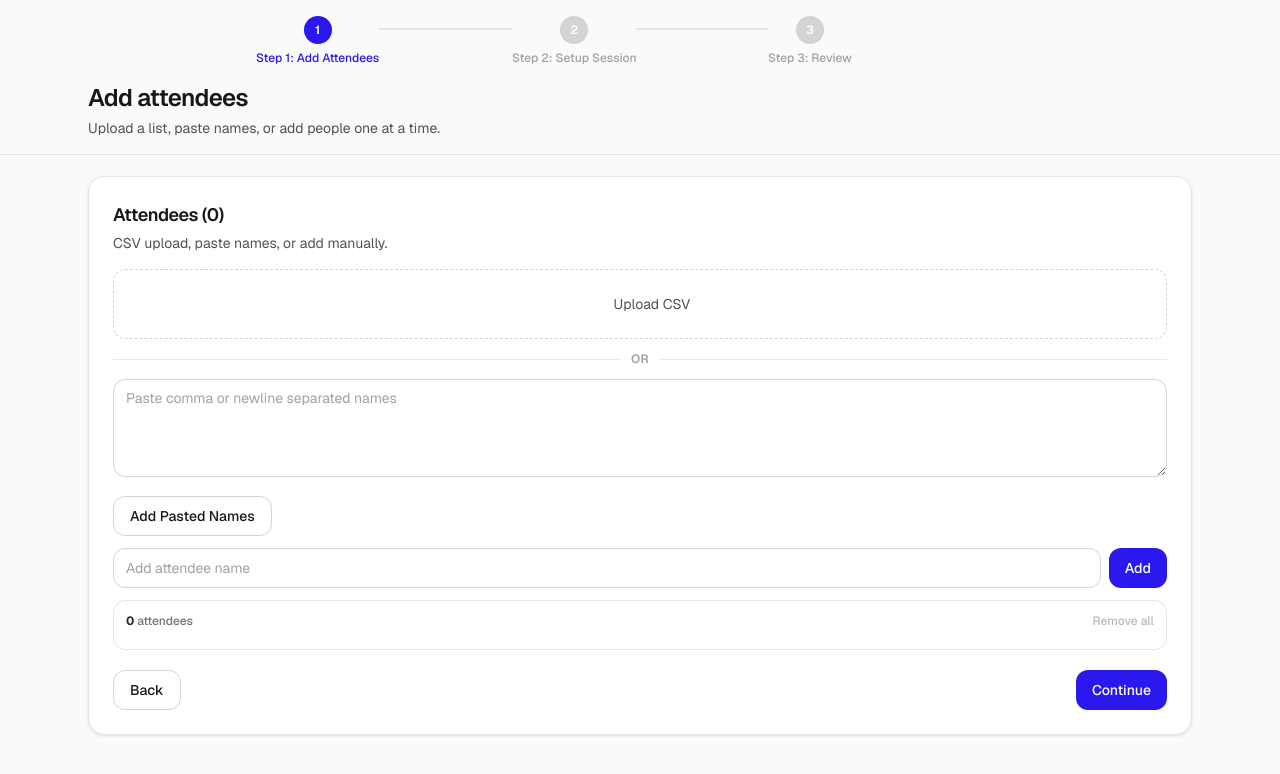
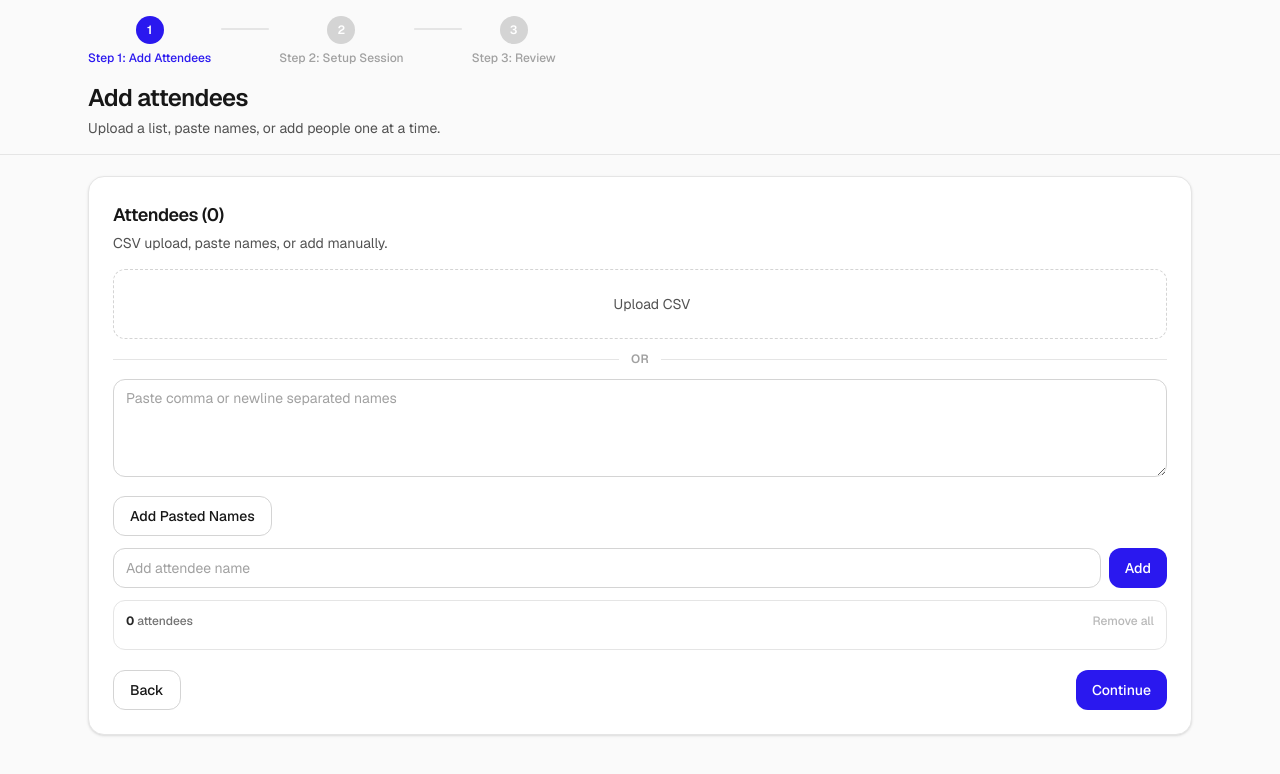
Before and after one commit to soorajnair19/TableFlow, a Next.js app: page /attendees in a window 1280 px wide. Shown: the top 774 px of the page. Built offline with nearby package versions, Linux system fonts and the light colour scheme; some icons are missing.

Commit message:
made stepper states better

```diff
--- a/app/attendees/page.tsx
+++ b/app/attendees/page.tsx
@@ -5,7 +5,11 @@ import { AppShell, Container, StepHeader } from "@/components/ui";
 import { useSessionStore } from "@/store/session";
 
 export default function AttendeesPage() {
+  const config = useSessionStore((s) => s.config);
+  const setupAttendees = useSessionStore((s) => s.setupAttendees);
   const hasPlan = useSessionStore((s) => Boolean(s.plan));
+  const hasAttendees = setupAttendees.length > 0 || (config?.attendees?.length ?? 0) > 0;
+  const step2State = hasPlan ? "completed" : hasAttendees ? "available" : "disabled";
 
   return (
     <AppShell>
@@ -15,7 +19,7 @@ export default function AttendeesPage() {
         subtitle="Upload a list, paste names, or add people one at a time."
         stepperItems={[
           { label: "Step 1: Add Attendees", href: "/attendees", state: "current" },
-          { label: "Step 2: Setup Session", href: "/session", state: "disabled" },
+          { label: "Step 2: Setup Session", href: "/session", state: step2State },
           { label: "Step 3: Review", href: "/plan", state: hasPlan ? "completed" : "disabled" },
         ]}
       />
--- a/components/ui.tsx
+++ b/components/ui.tsx
@@ -23,19 +23,17 @@ export function StepHeader({
   stepperItems?: Array<{
     label: string;
     href: string;
-    state: "completed" | "current" | "disabled";
+    state: "completed" | "current" | "available" | "disabled";
   }>;
 }) {
-  const currentStepIndex = stepperItems?.findIndex((item) => item.state === "current") ?? -1;
-
   return (
     <header className="fixed inset-x-0 top-0 z-40 border-b border-neutral-200 bg-neutral-50/95 backdrop-blur">
       <div className={cn(PAGE_INNER, "py-4")}>
         {stepperItems?.length ? (
-          <nav className="mb-4 flex justify-center">
-            <ol className="flex w-full max-w-3xl items-center">
+          <nav className="mb-4 w-full" aria-label="Progress">
+            <ol className="flex w-full list-none flex-row flex-wrap items-start gap-y-2 p-0">
               {stepperItems.map((item, idx) => {
-                const isDoneConnection = idx > 0 && currentStepIndex >= idx;
+                const isDoneConnection = item.state === "completed";
                 const node = (
                   <span className="inline-flex flex-col items-center gap-1.5 text-center">
                     <span
@@ -43,6 +41,8 @@ export function StepHeader({
                         "inline-flex size-7 items-center justify-center rounded-full text-xs font-semibold",
                         item.state === "completed" && "bg-green-600 text-white",
                         item.state === "current" && "bg-[#2A18EF] text-white",
+                        item.state === "available" &&
+                          "border-2 border-neutral-300 bg-white text-neutral-800 shadow-sm",
                         item.state === "disabled" && "bg-neutral-300 text-white"
                       )}
                     >
@@ -53,6 +53,7 @@ export function StepHeader({
                         "text-xs font-medium",
                         item.state === "current" && "text-[#2A18EF]",
                         item.state === "completed" && "text-neutral-700",
+                        item.state === "available" && "text-neutral-700",
                         item.state === "disabled" && "text-neutral-400"
                       )}
                     >
@@ -62,18 +63,19 @@ export function StepHeader({
                 );
 
                 return (
-                  <li key={item.href} className="flex flex-1 items-start">
-                    <div className="flex flex-1 items-start">
+                  <li key={item.href} className="flex items-start">
+                    <div className="shrink-0">
                       {item.state === "disabled" ? node : <Link href={item.href}>{node}</Link>}
+                    </div>
                     {idx < stepperItems.length - 1 ? (
                       <span
+                        aria-hidden
                         className={cn(
-                            "mt-3 h-0.5 flex-1 rounded-full",
+                          "mt-3 mx-2 h-0.5 w-10 shrink-0 rounded-full sm:mx-2.5 sm:w-12",
                           isDoneConnection ? "bg-[#2A18EF]" : "bg-neutral-200"
                         )}
                       />
                     ) : null}
-                    </div>
                   </li>
                 );
               })}
```
Lines whose indentation alone changed are shown as unchanged.
